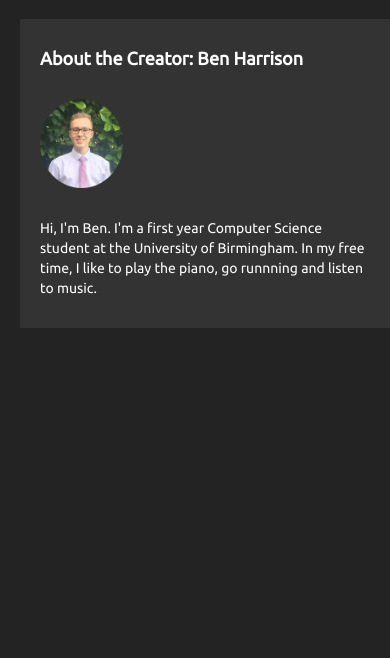
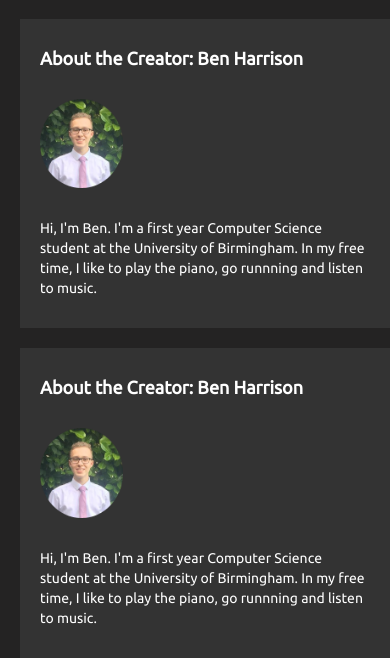
Before and after one commit to benharrison01/my-first-blog, a Django app: page / in a window 390 px wide. Shown: the part 421-1079 px from the top of the page. Before the commit the page ends 749 px from the top, so only its background shows below. Run offline with Django 3.2, Linux system fonts and the light colour scheme; data that the repository does not hold is empty; some libraries are stand-ins or nearby versions.

Commit message:
Mobile friendly

```diff
--- a/blog/static/css/blog.css
+++ b/blog/static/css/blog.css
@@ -94,7 +94,7 @@ color: white;
 }
 
 .card {
-background-color: rgb(255, 255, 255);
+background-color: rgb(36, 35, 35);
 padding: 20px;
 margin-top: 20px;
 background-color: #333;
@@ -107,10 +107,12 @@ width: 75%;
 }
 
 .rightcolumn {
+position: static;
 float: left;
 width: 25%;
-background-color: #f1f1f1;
+left: 75%;
 padding-left: 20px;
+position: fixed;
 }
 
 .leftcolumn, .rightcolumn {
@@ -127,8 +129,11 @@ padding-left: 20px;
       width: 100%;
       position: static;
     }
+    .page-header {
+        position: static;
+    }
   }
-  @media only screen and (max-width:500px) {
+@media only screen and (max-width:500px) {
     /* For mobile phones: */
     .rightcolumn, .leftcolumn {
       width: 100%;
--- a/blog/templates/blog/base.html
+++ b/blog/templates/blog/base.html
@@ -41,7 +41,7 @@
                 <!-- About Card -->
 
                 <div class="rightcolumn">
-                    <div class="card" style="position:fixed">
+                    <div class="card" >
                 <h4><b>About the Creator:   Ben Harrison</b></h4>
                 <br>
           <!--      <a href="{% url 'post_list' %}">Blog</a><br>
@@ -56,6 +56,31 @@
                 In my free time, I like to play the piano, go runnning and listen to music.
             </p>
         </div>
+
+        <div class="card" >
+            <h4><b>About the Creator:   Ben Harrison</b></h4>
+            <br>
+      <!--      <a href="{% url 'post_list' %}">Blog</a><br>
+            <a href="{% url 'my_cv' %}">My CV</a>
+            <br> -->
+
+
+             <img src="../../static/assets/images/linkedin2.png" style="width:25%">
+            <p> </p>
+            <br>
+        <p>Hi, I'm Ben. I'm a first year Computer Science student at the University of Birmingham.
+            In my free time, I like to play the piano, go runnning and listen to music.
+        </p>
+    </div>
+
+
+        <!-- <div class="card" >
+            <p>Here's some more filler content. Here's some more filler content. Here's some more filler content. Here's some more filler content. Here's some more filler content. </p>
+        </div>
+
+        <div class="card" >
+            <p>Here's some more filler content. Here's some more filler content. Here's some more filler content. Here's some more filler content. Here's some more filler content. </p>
+        </div> -->
     </div>
             <!-- delete -->
 
```
